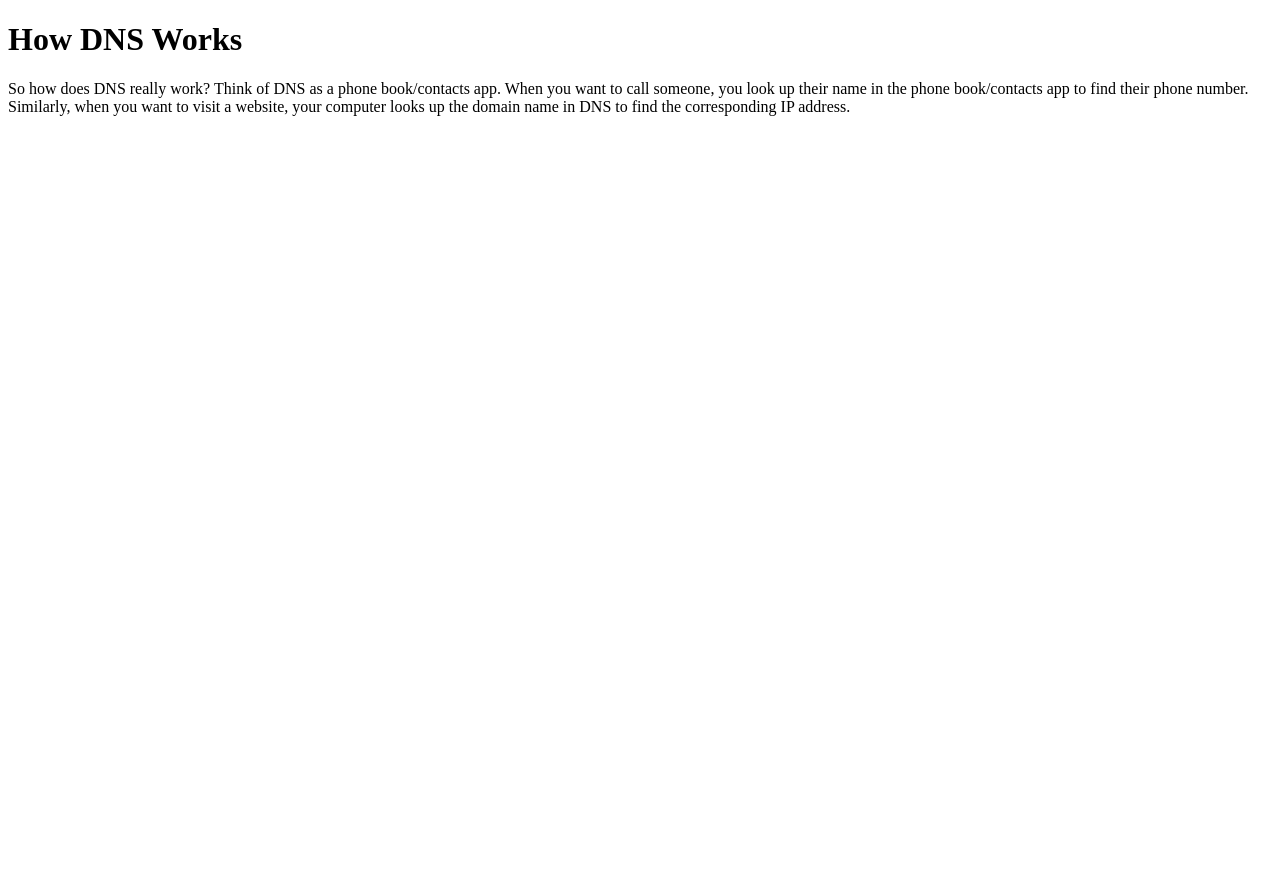
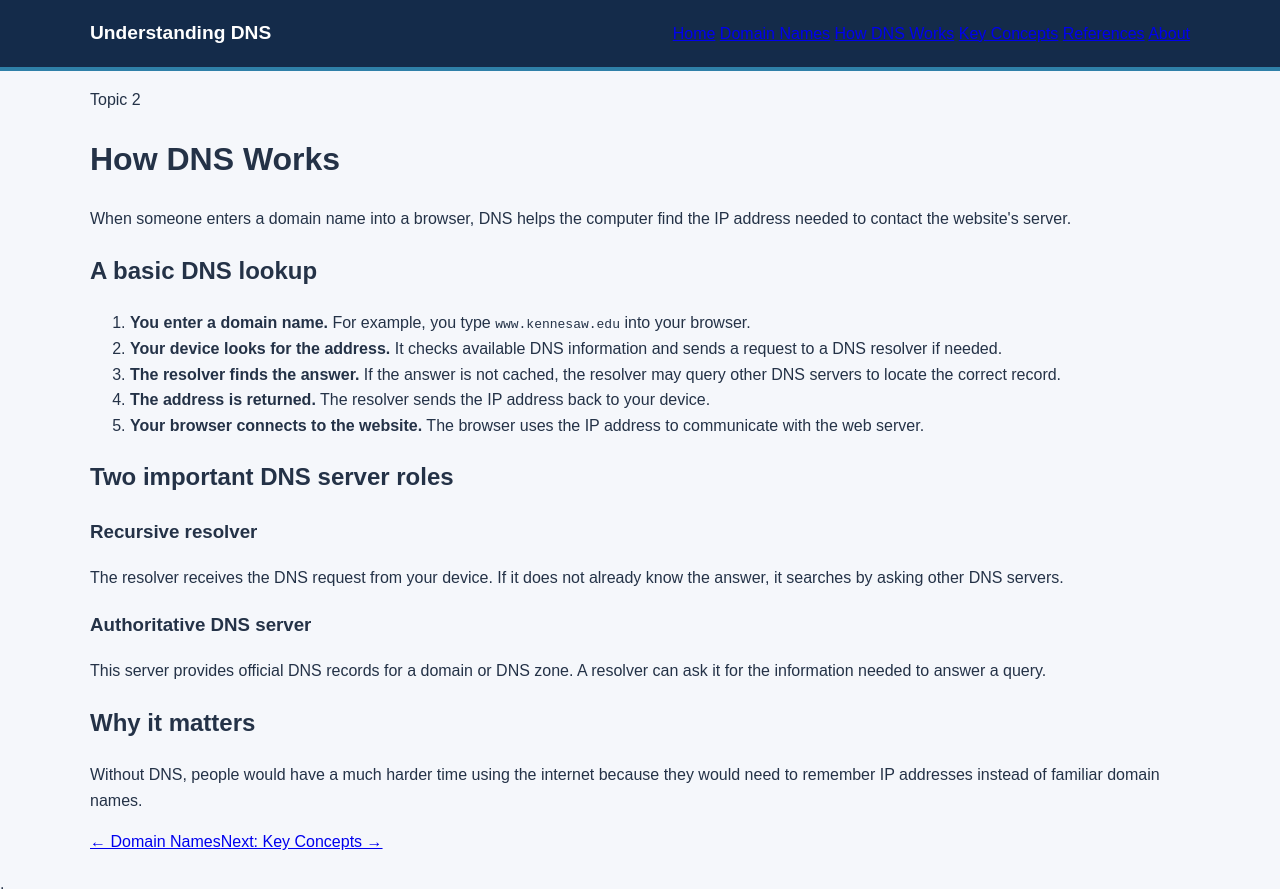
Before and after one commit to RickeyAmbrocio/IT3203Project, a plain HTML site: page how-dns-works.html in a window 1280 px wide. Before the commit the page ends 800 px from the top, so only its background shows below. Drawn offline with Linux system fonts and the light colour scheme.

Commit message:
css and more info added to how-dns

```diff
--- a/how-dns-works.html
+++ b/how-dns-works.html
@@ -3,18 +3,61 @@
 <head>
 	<meta charset="UTF-8">
 	<meta name="viewport" content="width=device-width, initial-scale=1.0">
-	<title>How DNS Works</title>
+    <title>How DNS Works | Understanding DNS</title>
+    <link rel="stylesheet" href="styles.css">
 </head>
 <body>
-	<header>
-		<h1>How DNS Works</h1>
-        <p>So how does DNS really work? Think of DNS as a phone book/contacts app.
-When you want to call someone, you look up their name in the phone book/contacts app to find their phone number. Similarly, when you want to visit a website, your computer looks up the domain name in DNS to find the corresponding IP address.
-        </p>
-	</header>
+ <header class="site-header">
+        <div class="container header-content">
+            <a class="site-name" href="index.html">Understanding DNS</a>
+            <nav aria-label="Main navigation">
+                <a href="index.html">Home</a>
+                <a href="domain-names.html">Domain Names</a>
+                <a class="active" href="how-dns-works.html">How DNS Works</a>
+                <a href="key-concepts.html">Key Concepts</a>
+                <a href="references.html">References</a>
+                <a href="about.html">About</a>
+            </nav>
+        </div>
+    </header>
 
 	<main>
-		<!-- Add page content here. -->
+   <main class="container page-content">
+        <p class="eyebrow">Topic 2</p>
+        <h1>How DNS Works</h1>
+        <p class="intro">When someone enters a domain name into a browser, DNS helps the computer find the IP address needed to contact the website's server.</p>
+
+        <section class="section">
+            <h2>A basic DNS lookup</h2>
+            <ol class="steps">
+                <li><strong>You enter a domain name.</strong> For example, you type <code>www.kennesaw.edu</code> into your browser.</li>
+                <li><strong>Your device looks for the address.</strong> It checks available DNS information and sends a request to a DNS resolver if needed.</li>
+                <li><strong>The resolver finds the answer.</strong> If the answer is not cached, the resolver may query other DNS servers to locate the correct record.</li>
+                <li><strong>The address is returned.</strong> The resolver sends the IP address back to your device.</li>
+                <li><strong>Your browser connects to the website.</strong> The browser uses the IP address to communicate with the web server.</li>
+            </ol>
+        </section>
+
+        <section class="section">
+            <h2>Two important DNS server roles</h2>
+            <div class="card-grid">
+                <article class="card">
+                    <h3>Recursive resolver</h3>
+                    <p>The resolver receives the DNS request from your device. If it does not already know the answer, it searches by asking other DNS servers.</p>
+                </article>
+                <article class="card">
+                    <h3>Authoritative DNS server</h3>
+                    <p>This server provides official DNS records for a domain or DNS zone. A resolver can ask it for the information needed to answer a query.</p>
+                </article>
+            </div>
+        </section>
+
+        <section class="callout">
+            <h2>Why it matters</h2>
+            <p>Without DNS, people would have a much harder time using the internet because they would need to remember IP addresses instead of familiar domain names.</p>
+        </section>
+        <p class="page-links"><a href="domain-names.html">← Domain Names</a><a href="key-concepts.html">Next: Key Concepts →</a></p>
+    </main>.
 	</main>
 </body>
 </html>
--- /dev/null
+++ b/styles.css
@@ -0,0 +1,42 @@
+/* Shared stylesheet for the six-page DNS project website. */
+
+/* Element selector: sets the base font, colors, and spacing for the whole site. */
+body {
+    margin: 0;
+    font-family: Arial, Helvetica, sans-serif;
+    line-height: 1.6;
+    color: #243247;
+    background-color: #f5f7fb;
+}
+
+* {
+    box-sizing: border-box;
+}
+
+.container {
+    width: min(1100px, 92%);
+    margin: 0 auto;
+}
+
+/* The header and navigation are reused on every page for consistency. */
+.site-header {
+    background-color: #142b4a;
+    color: #ffffff;
+    border-bottom: 4px solid #2f80a8;
+}
+
+.header-content {
+    display: flex;
+    align-items: center;
+    justify-content: space-between;
+    gap: 24px;
+    padding: 18px 0;
+}
+
+.site-name {
+    color: #ffffff;
+    font-size: 1.2rem;
+    font-weight: 700;
+    text-decoration: none;
+    white-space: nowrap;
+}
```
